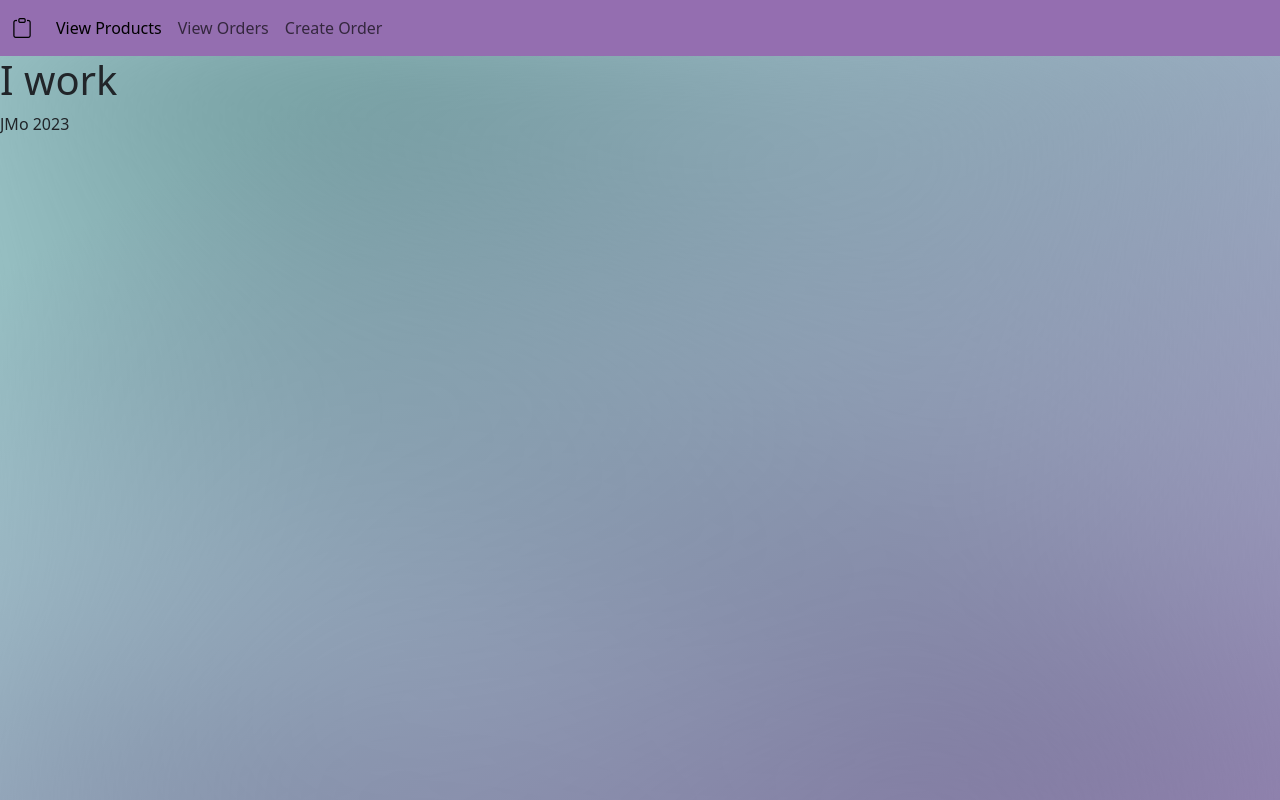
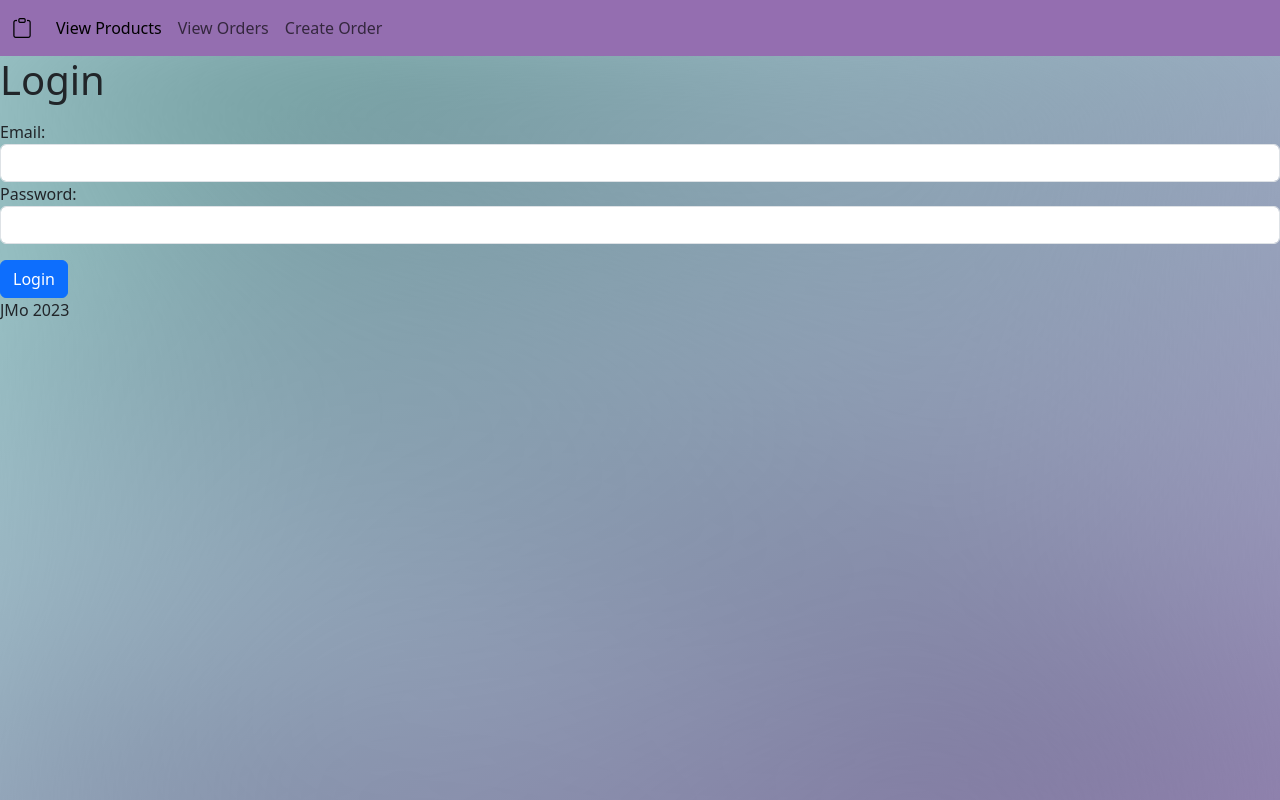
Before and after one commit to jmychalm13/better_ims_frontend, a React (Vite) app: page / in a window 1280 px wide. Built offline with nearby package versions, Linux system fonts and the light colour scheme; the HTML template or start-up script is replaced by a standard one.

Commit message:
worked on login component

```diff
--- a/src/Login.jsx
+++ b/src/Login.jsx
@@ -1,5 +1,54 @@
 import axios from "axios";
+import { useState } from "react";
+
+const jwt = localStorage.getItem("jwt");
+
+if (jwt) {
+  axios.defaults.headers.common["Authorization"] = `Bearer ${jwt}`;
+}
 
 export function Login() {
-  return <h1>I work</h1>;
+  const [errors, setErrors] = useState([]);
+
+  const handleSubmit = (event) => {
+    event.preventDefault();
+    setErrors([]);
+    const params = new FormData(event.target);
+    axios
+      .post("http://localhost:3000/sessions.json", params)
+      .then((response) => {
+        console.log("Log here", response.data);
+        axios.defaults.headers.common["Authorization"] = `Bearer ${response.data.jwt}`;
+        localStorage.setItem("jwt", response.data.jwt);
+        event.target.reset();
+        window.location.href = "/"; // change this to hide a modal or go to a specific page
+      })
+      .catch((error) => {
+        console.log("Log here", error.response);
+        setErrors(["Invalid email or password"]);
+      });
+  };
+
+  console.log(jwt);
+  return (
+    <div id="login">
+      <h1>Login</h1>
+      <ul>
+        {errors.map((error) => (
+          <li key={error}>{error}</li>
+        ))}
+      </ul>
+      <form onSubmit={handleSubmit}>
+        <div className="form-group">
+          Email: <input className="form-control" name="email" type="email" />
+        </div>
+        <div className="form-group">
+          Password: <input className="form-control" name="password" type="password" />
+        </div>
+        <button type="submit" className="btn btn-primary mt-3">
+          Login
+        </button>
+      </form>
+    </div>
+  );
 }
```
